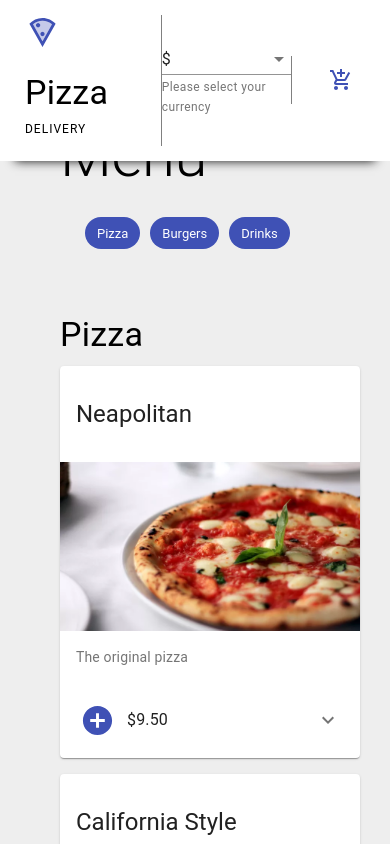
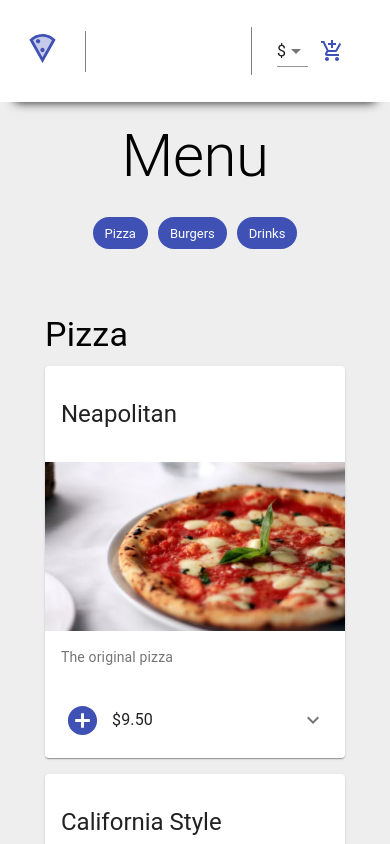
Before and after one commit to xenialugovaya/Delivery-app, a React (Create React App) app: page / in a window 390 px wide. Shown: the top 844 px of the page. Built offline with nearby package versions, Linux system fonts and the light colour scheme.

Commit message:
Added responsive styles

```diff
--- a/src/CurrencySwitcher/CurrencySwitcher.js
+++ b/src/CurrencySwitcher/CurrencySwitcher.js
@@ -1,9 +1,21 @@
 import React from 'react';
+import { makeStyles } from '@material-ui/core/styles';
 import TextField from '@material-ui/core/TextField';
 import MenuItem from '@material-ui/core/MenuItem';
 import { currencies } from '../Data/Data';
 
+
+const useStyles = makeStyles((theme) => ({
+  root: {
+    [theme.breakpoints.down('xs')]: {
+      width: '35%',
+    },
+  },
+}));
+
   export default function CurrencySwitcher({currency, setCurrency}){
+
+    const classes = useStyles();
 
     const handleChange = (event) => {
         setCurrency(event.target.value);
@@ -11,11 +23,11 @@ import { currencies } from '../Data/Data';
 
     return(
         <TextField
+          className={classes.root}
           id="standard-select-currency"
           select
           value={currency}
           onChange={handleChange}
-          helperText="Please select your currency"
         >
           {currencies.map((option) => (
             <MenuItem key={option.value} value={option.value}>
--- a/src/Data/Data.js
+++ b/src/Data/Data.js
@@ -106,6 +106,14 @@ export const foodItems = [{
     section: 'Burgers',
   },
   {
+    title: 'Cheese Burger',
+    priceUSD: 10.99,
+    shortDescription: 'Cheese Burger',
+    description: '',
+    image: `${imagePath}bison-burger.jpg`,
+    section: 'Burgers',
+  },
+  {
     title: 'Best Bison Burger',
     priceUSD: 10.99,
     shortDescription: 'With the typical ground beef',
--- a/src/Footer/Footer.js
+++ b/src/Footer/Footer.js
@@ -5,6 +5,7 @@ import styled from 'styled-components'
 import Logo from '../Logo/Logo';
 
 const FooterStyle = styled.footer`
+    width: 100%;
     background: white;
     flex: 0 0 auto;
 `;
--- a/src/Logo/Logo.js
+++ b/src/Logo/Logo.js
@@ -1,11 +1,22 @@
 import React from 'react';
+import { makeStyles } from '@material-ui/core/styles';
 import LocalPizzaTwoToneIcon from '@material-ui/icons/LocalPizzaTwoTone';
 import {Grid} from '@material-ui/core';
 import { Typography } from '@material-ui/core';
 import { Icon } from '@material-ui/core';
 
+const useStyles = makeStyles((theme) => ({
+  text: {
+    [theme.breakpoints.down('xs')]: {
+      display: 'none',
+    },
+  },
+}));
 
 export default function Logo(){
+
+  const classes = useStyles();
+
   return(
       <Grid container spacing={2}>
         <Grid item>
@@ -13,7 +24,7 @@ export default function Logo(){
            <LocalPizzaTwoToneIcon fontSize="large"/>
          </Icon>
        </Grid>
-           <Grid item>
+       <Grid item className={classes.text}>
          <Typography variant="h4">
            Pizza
           </Typography>
--- a/src/Menu/Menu.js
+++ b/src/Menu/Menu.js
@@ -9,16 +9,32 @@ import { menuItems } from '../Data/Data';
 
 
 const MenuStyle = styled.div`
+  display: flex;
+  flex-direction: column;
   padding: 120px 60px;
+  @media (max-width: 700px) {
+    padding: 120px 0px;
+    align-items: center;
+  }
 `
 const MenuChips = styled.div`
   padding: 20px;
 `
 
+const MenuSection = styled.div`
+
+`
+
 const useStyles = makeStyles(() => ({
-  section: {
+  sectionTitle: {
    marginTop: '40px',
    marginBottom: '10px',
+  },
+  section: {
+    '@media (max-width: 700px)': {
+      display: 'flex',
+      flexDirection: 'column',
+    },
   },
   chip: {
     margin: '5px',
@@ -51,11 +67,11 @@ export default function Menu({orders, currency, deleted}) {
           ))}
         </MenuChips>
         {Object.entries(menuItems).map(([sectionName, foods], sectionIndex) => (
-          <>
-            <Typography id={sectionName} className={classes.section} variant="h4" component="h3">
+          <MenuSection>
+            <Typography id={sectionName} className={classes.sectionTitle} variant="h4" component="h3">
               {sectionName}
             </Typography>
-            <Grid container spacing={2}>
+            <Grid container spacing={2} className={classes.section}>
               {foods.map((item, itemIndex) => {
                 const generatedIndex = parseInt(String(sectionIndex) + String(itemIndex));
                 return(
@@ -64,8 +80,8 @@ export default function Menu({orders, currency, deleted}) {
                   </Grid>
                   )
                 })}
-        </Grid>
-          </>
+            </Grid>
+          </MenuSection>
         ))}
 
       </MenuStyle>
--- a/src/Navbar/Navbar.js
+++ b/src/Navbar/Navbar.js
@@ -13,6 +13,7 @@ const NavbarStyle = styled.div`
   left:0px;
   background: white;
   padding: 15px 25px;
+  height: 72px;
   display: flex;
   justify-content: space-between;
   align-items: center;
@@ -26,6 +27,8 @@ export const LogoStyle = styled.div`
 `;
 
 const NavMenu = styled.div`
+  display: flex;
+  align-items: center;
   border-left: 1px solid grey;
   padding-left: 25px;
 `;
@@ -48,8 +51,8 @@ export default function Navbar({setOpenCart, orders, currency}){
         <LogoStyle>
           <Logo/>
         </LogoStyle>
-        <CurrencySwitcher {...currency}/>
         <NavMenu>
+          <CurrencySwitcher {...currency}/>
           <IconButton color="primary" aria-label="add to shopping cart" onClick={handleCartClick}>
             <Badge badgeContent={amount} color="secondary">
               <AddShoppingCartIcon />
```
Lines whose indentation alone changed are shown as unchanged.
